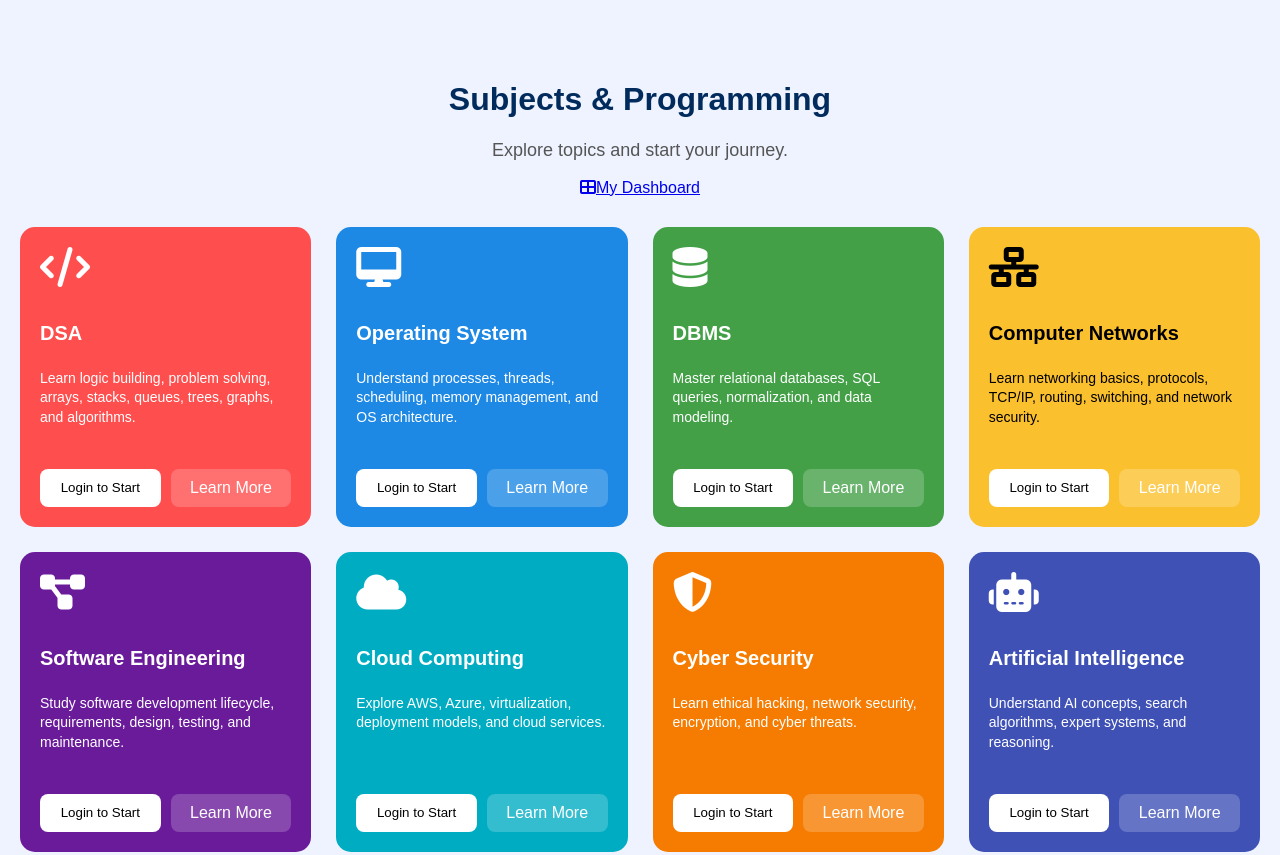
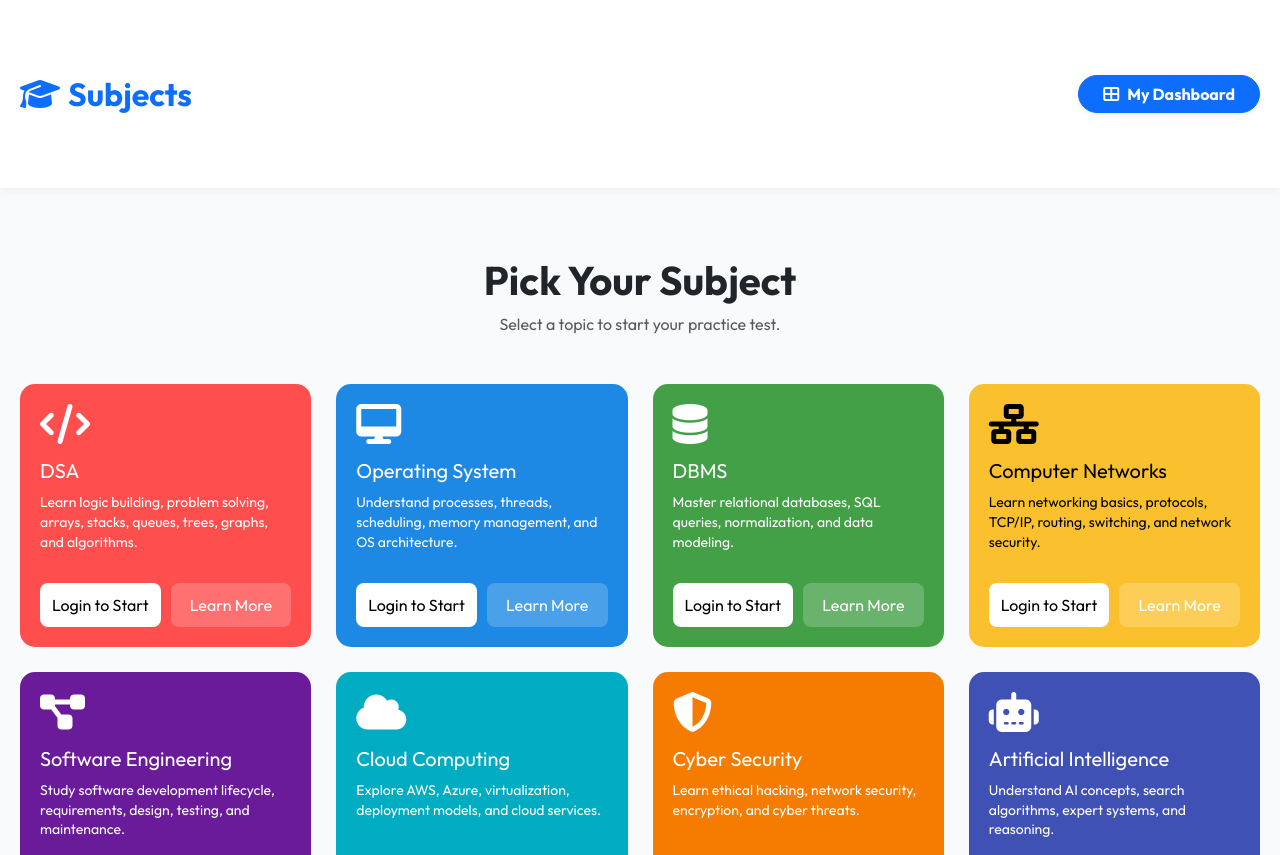
Before and after one commit to sumitdwivedi681-ops/ExamPortal, a plain HTML site: page frontend/subject.html in a window 1280 px wide. Shown: the top 855 px of the page. Drawn offline with nearby package versions, Linux system fonts and the light colour scheme.

Commit message:
Upgraded Subject page UI and updated developer bio to MCA Student

```diff
--- a/frontend/subject.html
+++ b/frontend/subject.html
@@ -4,19 +4,31 @@
 <meta charset="UTF-8">
 <meta name="viewport" content="width=device-width, initial-scale=1.0">
 <title>Subjects & Programming Languages</title>
+<link rel="stylesheet" href="https://cdn.jsdelivr.net/npm/bootstrap@5.3.2/dist/css/bootstrap.min.css">
 <link rel="stylesheet" href="subject.css">
 <link rel="stylesheet" href="https://cdnjs.cloudflare.com/ajax/libs/font-awesome/6.5.0/css/all.min.css">
+<link href="https://fonts.googleapis.com/css2?family=Outfit:wght@300;400;600;700&display=swap" rel="stylesheet">
+<style>
+    body { font-family: 'Outfit', sans-serif; background: #f8fafc; }
+    .navbar-dashboard { background: white; padding: 15px 0; box-shadow: 0 2px 10px rgba(0,0,0,0.05); }
+</style>
 </head>
 <body>
 
+<div class="navbar-dashboard mb-5">
+    <div class="container d-flex justify-content-between align-items-center">
+        <h2 class="fw-bold mb-0 text-primary"><i class="fas fa-graduation-cap me-2"></i>Subjects</h2>
+        <a href="dashboard.html" class="btn btn-primary rounded-pill px-4 shadow-sm fw-bold">
+            <i class="fas fa-th-large me-2"></i>My Dashboard
+        </a>
+    </div>
+</div>
+
 <div class="container">
-    <header class="d-flex justify-content-between align-items-center mb-5 p-4 bg-white rounded-4 shadow-sm">
-        <div>
-            <h1 class="fw-bold mb-1">Subjects & Programming</h1>
-            <p class="text-muted mb-0">Explore topics and start your journey.</p>
-        </div>
-        <a href="dashboard.html" class="btn btn-primary rounded-pill px-4"><i class="fas fa-th-large me-2"></i>My Dashboard</a>
-    </header>
+    <div class="text-center mb-5">
+        <h1 class="fw-bold">Pick Your Subject</h1>
+        <p class="text-muted">Select a topic to start your practice test.</p>
+    </div>
 
     <section class="subjects-grid">
 
```
Also changed, not shown: frontend/dashboard.html (+1 -1 lines), frontend/index.html (+1 -0 lines).
